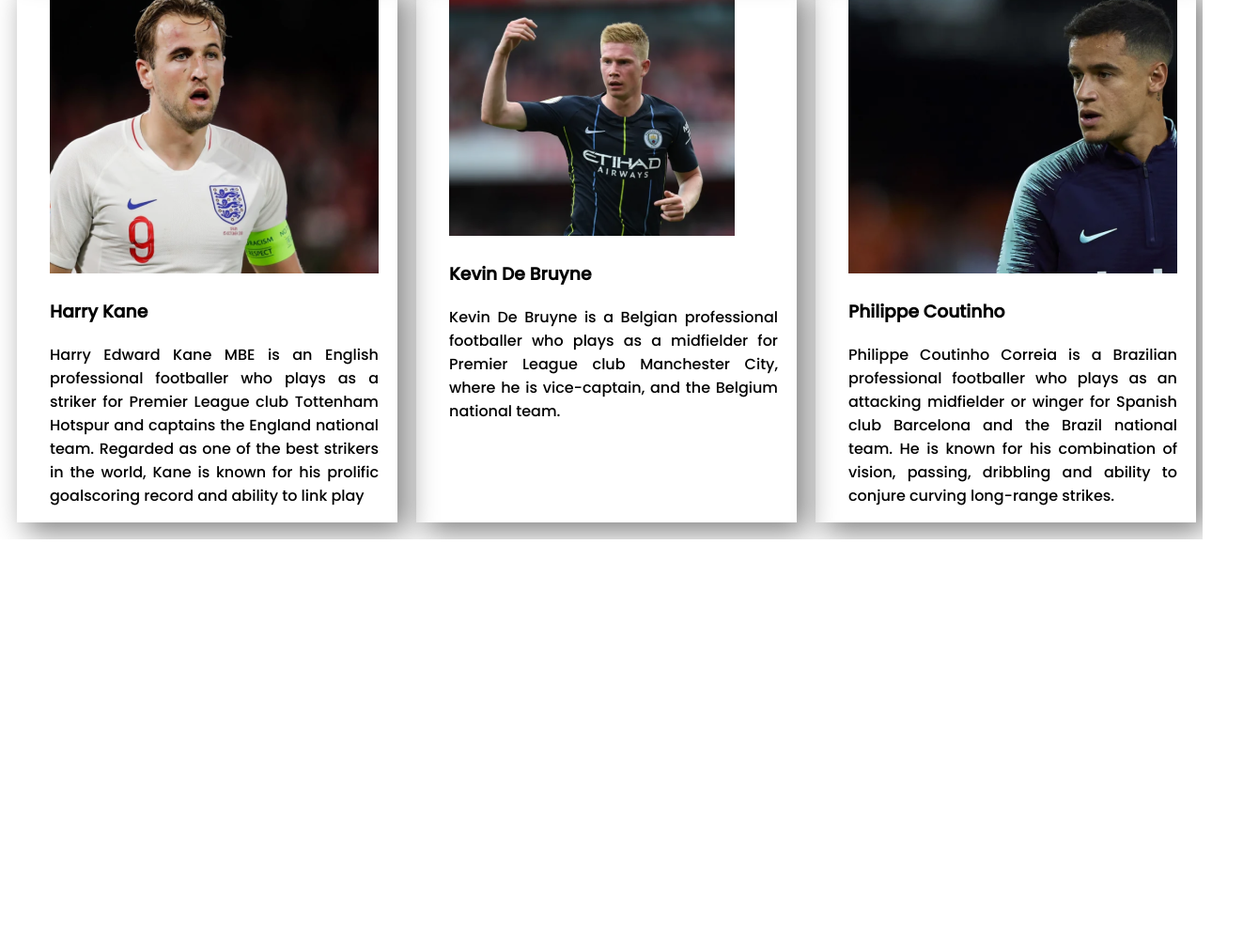
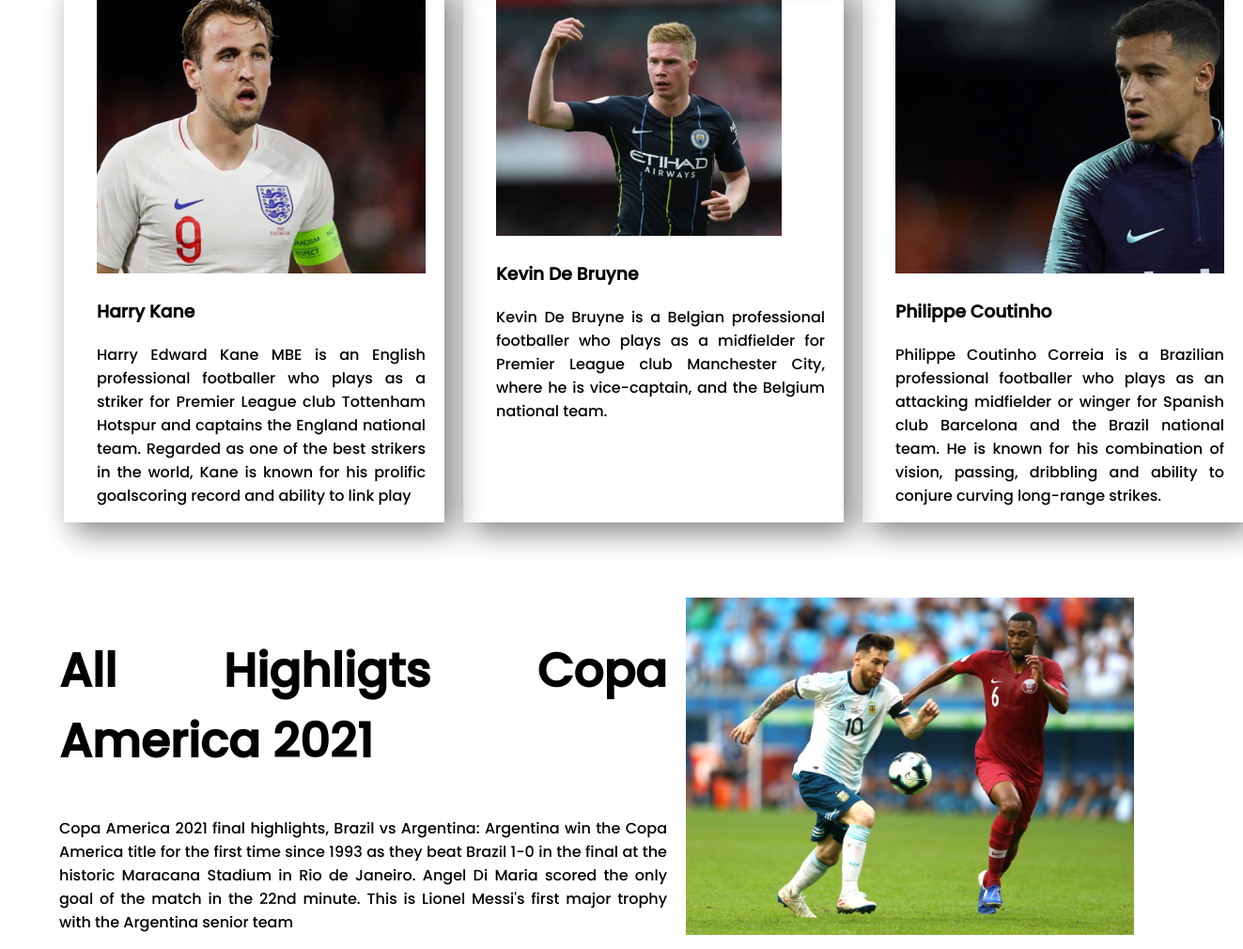
Before and after one commit to mou001/assignment_2, a plain HTML site: page index.html in a window 1280 px wide. Shown: the part 2409-3419 px from the top of the page at 94% size, 1323 px wide, since content can reach past the window. Before the commit the page ends 2983 px from the top, so only its background shows below. Drawn offline with Linux system fonts and the light colour scheme.

Commit message:
2nd commit

```diff
--- a/index.html
+++ b/index.html
@@ -17,6 +17,7 @@
 </head>
 
 <body>
+    <!-- first section start-->
     <section class="first-section">
         <!-- start header -->
         <header>
@@ -45,9 +46,10 @@
             </div>
         </div>
     </section>
+    <!--first section end-->
     <main>
-        <!-- top players info -->
-        <Section>
+        <!-- top players info section start -->
+        <Section class="info-section">
             <div class="players-info">
                 <div class="players-info1">
                     <div class="player"><img src="players-img/player-1.png" alt="">
@@ -126,6 +128,21 @@
                 </div>
             </div>
         </Section>
+        <!-- top players info section end -->
+        <!-- 2nd section start -->
+        <section class="section2">
+            <div class="one">
+                <h1> All Highligts Copa America 2021</h1>
+                <P>Copa America 2021 final highlights, Brazil vs Argentina: Argentina win the Copa America title for the
+                    first time since 1993 as they beat Brazil 1-0 in the final at the historic Maracana Stadium in Rio
+                    de Janeiro. Angel Di Maria scored the only goal of the match in the 22nd minute. This is Lionel
+                    Messi's first major trophy with the Argentina senior team</P><br>
+                <a class="link-button1" href="https://www.google.com/">Watch in google now <i
+                        class="fas fa-arrow-right"></i> </a>
+            </div>
+            <div class="one"><img src="match1.png" alt=""></div>
+        </section>
+
     </main>
 </body>
 
--- a/style.css
+++ b/style.css
@@ -60,3 +60,30 @@ margin-left: 50px;
     padding-right: 20px;
     text-align: justify;
 }
+.section2{
+    display: flex;
+    text-align: justify;
+    margin: 10px;
+    margin-top: 50px;
+    margin-left: 30px;
+    margin-right: 30px;
+    padding:20px ;
+
+}
+.section2 div h1{
+    font-size:50px ;
+}
+
+.section2 h1 p {
+    width: 50%;
+}
+.one{
+    margin-right: 15px;
+    margin-left: 5px;
+}
+.info-section{
+    margin-top: 30px;
+    margin-right: 50px;
+    margin-left: 50px;
+    margin-top: 30px;
+}
```
Also changed, not shown: match1.png (added).
